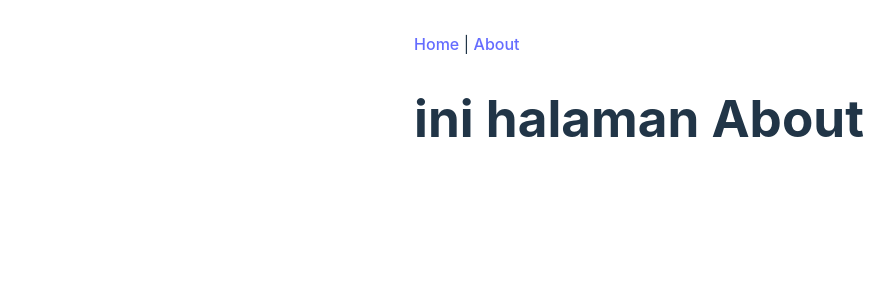
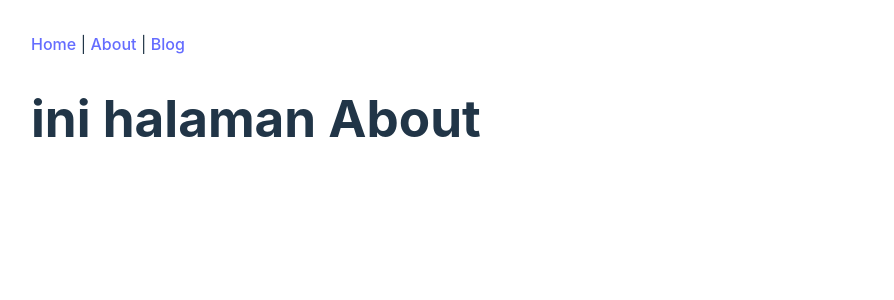
Before and after one commit to Rizanoor/blog, a React (Vite) app: page /about in a window 1280 px wide. Shown: the top 300 px of the page, without its empty margins (1-895 px from the left). Built offline with nearby package versions, Linux system fonts and the light colour scheme.

Commit message:
feat: create blog page

```diff
--- a/src/App.css
+++ b/src/App.css
@@ -1,6 +1,6 @@
 #root {
   max-width: 1280px;
-  margin: 0 auto;
+  margin: 0;
   padding: 2rem;
 }
 
--- a/src/layouts/RootLayout.jsx
+++ b/src/layouts/RootLayout.jsx
@@ -3,7 +3,7 @@ import { Link, Outlet } from "react-router-dom";
 function RootLayout() {
     return (
         <>
-            <Link to="/">Home</Link> |  <Link to="/about">About</Link>
+            <Link to="/">Home</Link> |  <Link to="/about">About</Link> |  <Link to="/blog">Blog</Link>
             <p/>
             <Outlet/>
         </>
--- a/src/pages/About.jsx
+++ b/src/pages/About.jsx
@@ -1,5 +1,3 @@
-import React from 'react'
-
 export default function About() {
   return (
     <div>
--- a/src/pages/Index.jsx
+++ b/src/pages/Index.jsx
@@ -1,12 +1,11 @@
-import { useState, useEffect } from "react";
+import { useState } from "react";
 import postsData from "../post.json";
 import Artikel from "../components/atrikel";
 import Search from "../components/Search";
 
 export default function Homepage() {
+  const [totalPosts, setTotalPosts] = useState(0);
   const [posts, setPosts] = useState(postsData);
-  const [totalPosts, setTotalPosts] = useState(0);
-  const [externalPosts, setExternalPosts] = useState([]);
 
   const searchChange = (value) => {
       const filteredPosts = postsData.filter((item) =>
@@ -15,17 +14,6 @@ export default function Homepage() {
       setPosts(filteredPosts);
       setTotalPosts(filteredPosts.length);
   }
-
-  useEffect(() => {
-    fetch("https://jsonplaceholder.typicode.com/posts")
-      .then((response) => response.json())
-      .then((json) => setExternalPosts(json))
-  }, []);
-
-  useEffect(() => {
-    console.log('ada post baru');
-  }, [posts]);
-
   return (
     <>
         <h1>simple blog</h1>
@@ -33,11 +21,7 @@ export default function Homepage() {
         {posts.map((props, index) => (
           <Artikel { ...props} key={index}/>
         ))}
-        <hr/>
-        <h2>External Posts</h2>
-        {externalPosts.map((item, index) => (
-          <div key={index}>- {item.title}</div>
-        ))}
+
     </>
   )
 }
--- /dev/null
+++ b/src/pages/blogs/Index.jsx
@@ -0,0 +1,21 @@
+import { useState, useEffect } from "react";
+
+
+export default function Blog() {
+    const [externalPosts, setExternalPosts] = useState([]);
+
+    useEffect(() => {
+        fetch("https://jsonplaceholder.typicode.com/posts")
+            .then((response) => response.json())
+            .then((json) => setExternalPosts(json))
+    }, []);
+
+    return (
+        <>
+            <h2>My Blog Posts</h2>
+            {externalPosts.map((item, index) => (
+                <div key={index}>- {item.title}</div>
+            ))}
+        </>
+    )
+}
--- a/src/routers/index.jsx
+++ b/src/routers/index.jsx
@@ -3,6 +3,7 @@ import RootLayout from "../layouts/RootLayout";
 
 import Homepage from "../pages";
 import About from "../pages/About";
+import Blog from "../pages/blogs";
 
 export const router = createBrowserRouter([
     {
@@ -16,6 +17,10 @@ export const router = createBrowserRouter([
             {
                 path: "/about",
                 element: <About/>
+            },
+            {
+                path: "/blog",
+                element: <Blog/>
             }
         ]
     },
```
